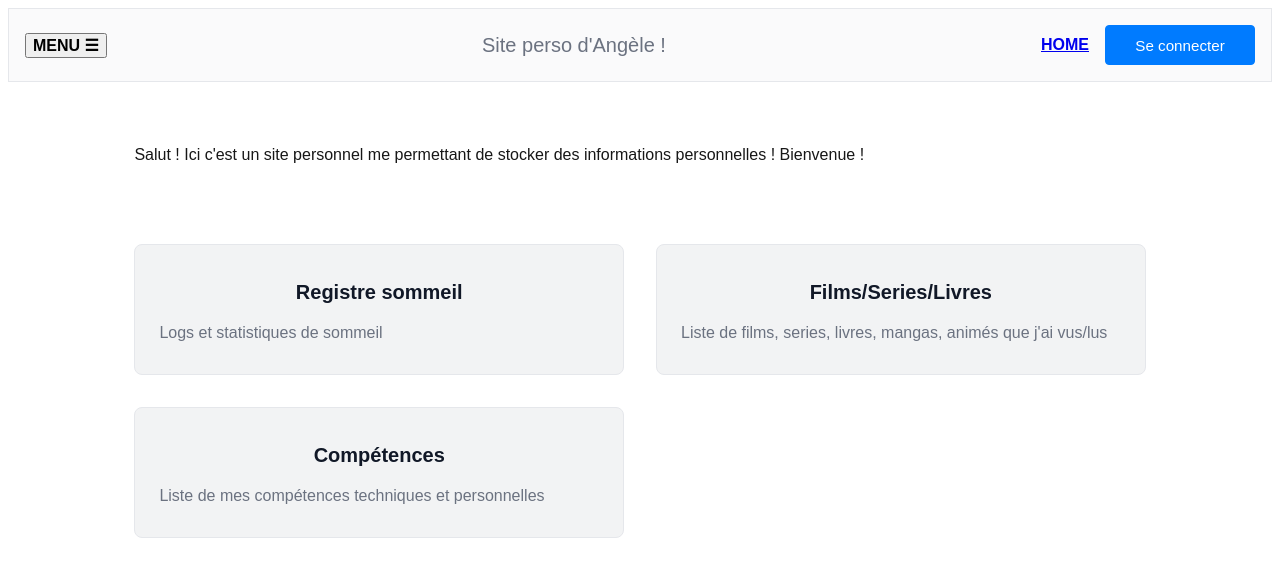
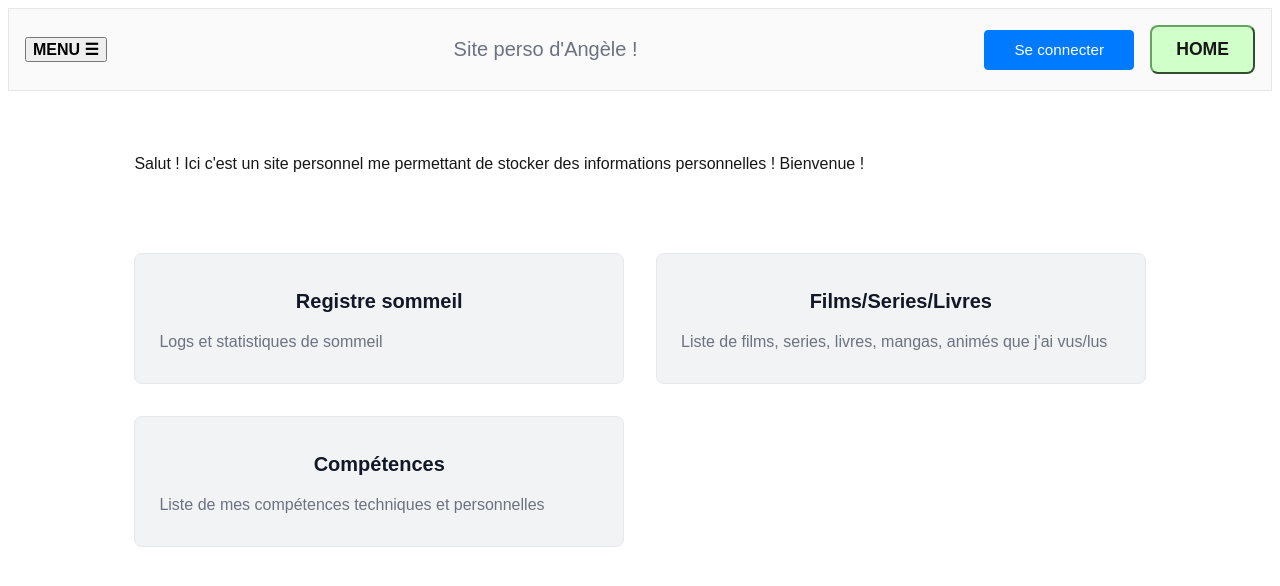
Before and after one commit to angele-d/Personal-Website, a Next.js app: page / in a window 1280 px wide. Shown: the top 586 px of the page. Built offline with nearby package versions, Linux system fonts and the light colour scheme; no server answers.

Commit message:
some changements in Top_Banner + color palette not linked yet

```diff
--- a/app/components/Top_Banner.module.scss
+++ b/app/components/Top_Banner.module.scss
@@ -10,11 +10,6 @@
   // Mobile first - responsive padding
   @media (min-width: 768px) {
     padding: 1rem 1rem;
-  }
-
-  .homeButton{
-    font-size: 1rem;
-    font-weight: 900;
   }
 
   .menuToggle{
@@ -68,9 +63,19 @@
       gap: 1rem;
     }
 
-    .homeButton {
-      font-size: 1rem;
+    .homeButton{
+      background-color: $button-background;
+      border: 2px outset $border;
+      border-color: $button-border;
+      font-size: 1.1rem;
       font-weight: 900;
+      padding: 0.75rem 1.5rem;
+      border-radius: 0.5rem;
     }
+
+    a{
+      text-decoration: none;
+        color: inherit;
+      }
   }
 }
--- a/app/components/Top_Banner.tsx
+++ b/app/components/Top_Banner.tsx
@@ -35,11 +35,13 @@ export const Top_Banner = () => {
         <div className={styles.middle}> Site perso d'Angèle ! </div>
 
         <div className={styles.rightSection}>
+            <AuthButton />
+
+            <Link href="/">
             <div className={styles.homeButton}>
-                <Link href="/">HOME</Link>
+                HOME
             </div>
-
-            <AuthButton />
+            </Link>
         </div>
 
     </header>
--- a/app/styles/_variables.scss
+++ b/app/styles/_variables.scss
@@ -1,15 +1,46 @@
 // Colors
-$border: #e5e7eb;
 $banner: #f3f4f673;
 $background: var(--background);
 $foreground: var(--foreground);
 $card: #0f172a0d;
 $border: #e5e7eb;
-$button: #ffffff;
-$button-background: #a200ff;
 
 // Fonts colors
 
 $primary: #111827;
 $accent: #2563eb;
 $muted: #6b7280;
+
+// Button fonts
+
+$button-background: #d0ffca;
+$button-border: #66a361;
+$button: #2563eb;
+
+// Color palette
+
+$blue-deep: #004E64;
+$cyan-bright: #00A5CF;
+$mint-light: #9FFFCB;
+$turquoise: #25A18E;
+$green-soft: #7AE582;
+
+$red-100: #FFE5E5;
+$red-300: #FF6B6B;
+$red-500: #E63946;
+$red-700: #B71C1C;
+$red-900: #7F0000;
+
+$orange-400: #FF9F1C;
+$orange-600: #F77F00;
+$yellow-400: #FFD60A;
+
+$purple-400: #9B5DE5;
+$purple-600: #7B2CBF;
+
+$white: #FFFFFF;
+$gray-100: #F8F9FA;
+$gray-300: #DEE2E6;
+$gray-500: #6C757D;
+$gray-700: #343A40;
+$gray-900: #111111;
```
